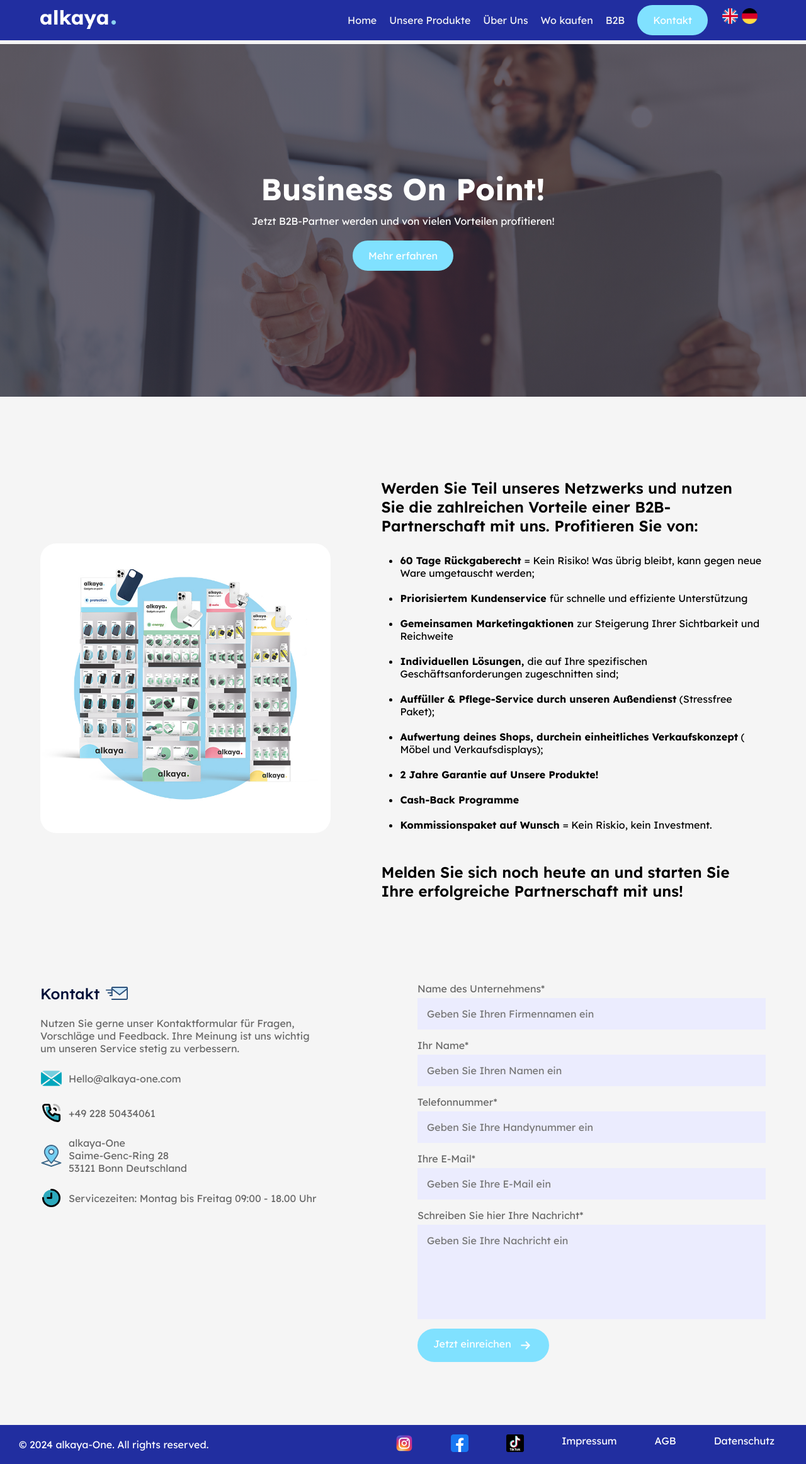
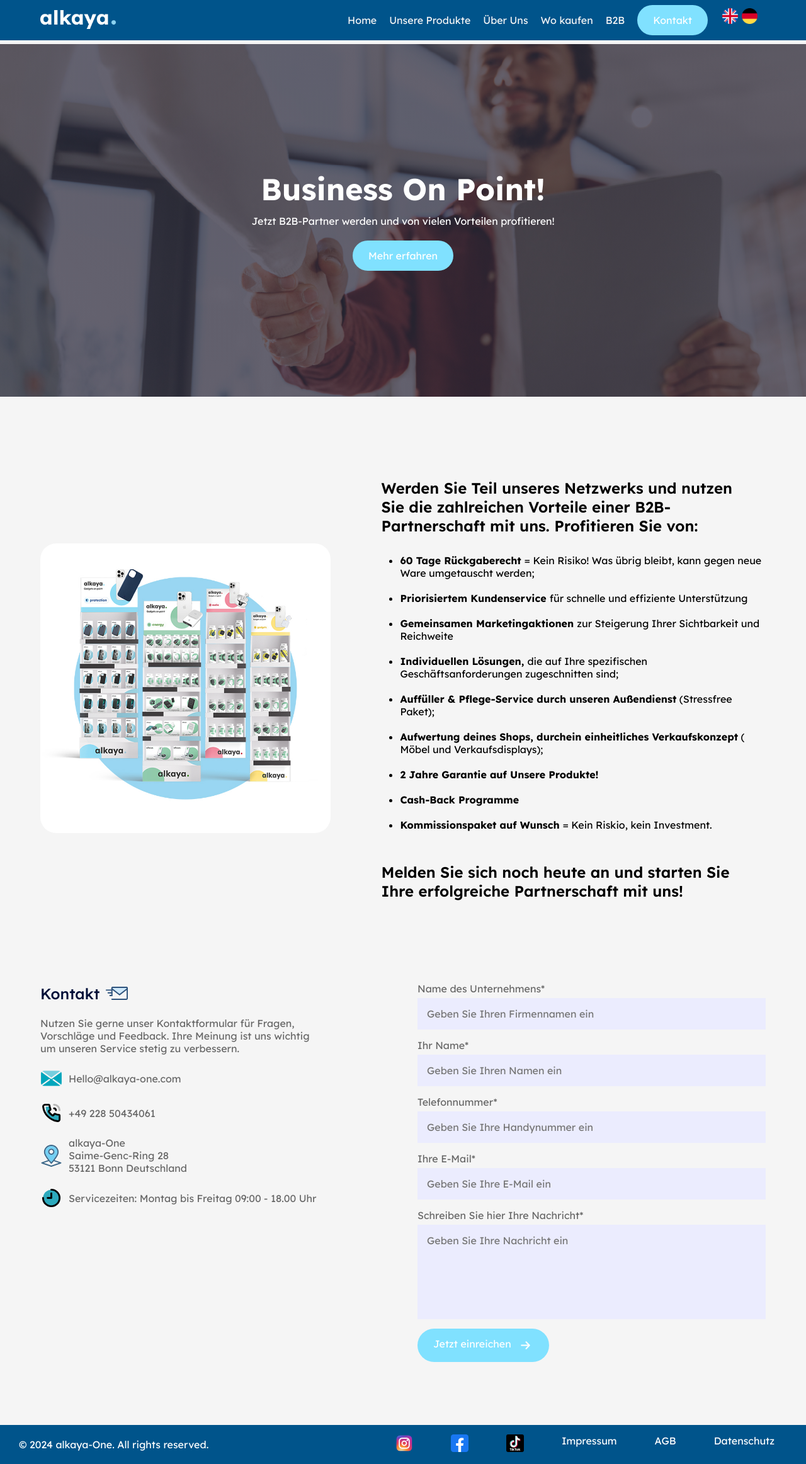
Before and after one commit to andreaferrari95/Landing-page-main, a React (Vite) app in the folder alkaya_landing_page/: page /b2b in a window 1280 px wide. Shown: the whole page at 63% size. Built offline with nearby package versions, Linux system fonts and the light colour scheme.

Commit message:
change navbar and footer color

```diff
--- a/alkaya_landing_page/src/components/Footer/Footer.css
+++ b/alkaya_landing_page/src/components/Footer/Footer.css
@@ -1,5 +1,5 @@
 .footer {
-    background: #212ea0;
+    background: #00548B;
     color: var(--alkaya-white);
     position: static;
     bottom: 0;
--- a/alkaya_landing_page/src/components/Navbar-Products/NavbarProducts.css
+++ b/alkaya_landing_page/src/components/Navbar-Products/NavbarProducts.css
@@ -27,7 +27,7 @@
 }
 
 .dark-nav {
-    background: #212ea0;
+    background: #00548B;
     transition: 0.5s;
 }
 
--- a/alkaya_landing_page/src/components/Navbar/Navbar.css
+++ b/alkaya_landing_page/src/components/Navbar/Navbar.css
@@ -25,7 +25,7 @@
 }
 
 .dark-nav {
-    background: #212ea0;
+    background: #00548B;
     transition: 0.5s;
 }
 
```
